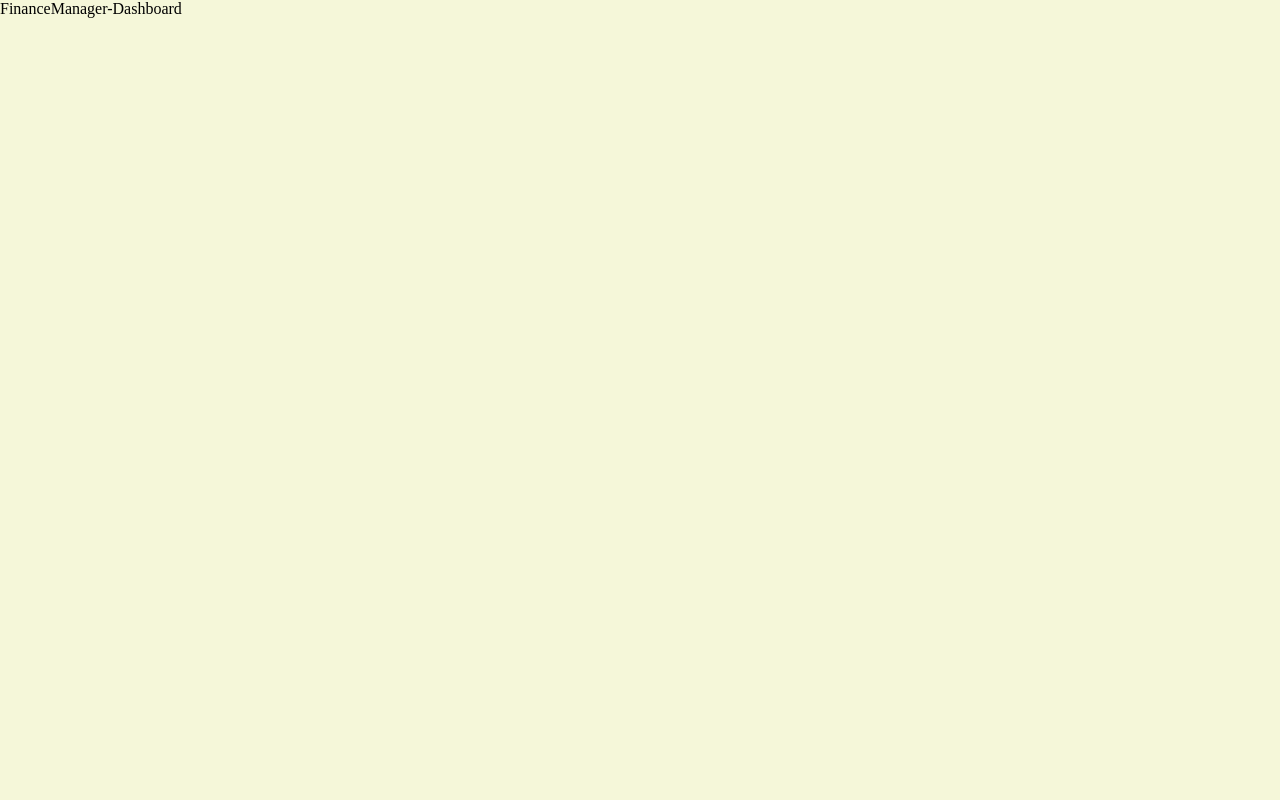
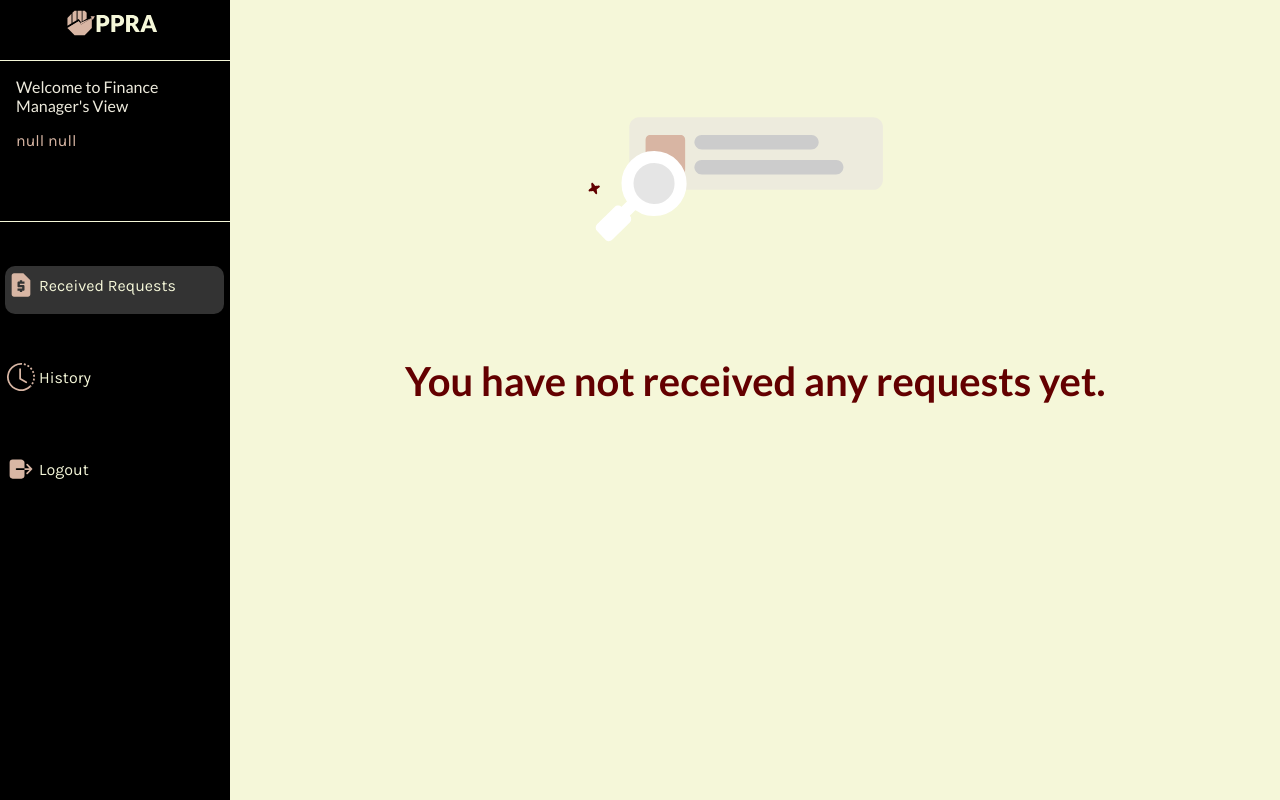
Before and after one commit to Jo1cindi/ppra-imprest-system, a React (Create React App) app: page /FinanceManagerDashboard in a window 1280 px wide. Built offline with nearby package versions, Linux system fonts and the light colour scheme.

Commit message:
Finished up finance manager dashboard

```diff
--- a/src/App.js
+++ b/src/App.js
@@ -6,10 +6,11 @@ import Register from './Onboarding/Register';
 import ResetPin from './Onboarding/ResetPin';
 import EmployeeDashboard from './Dashboard/EmployeeDashboard/Employee-Dashboard';
 import AccountantDashboard from './Dashboard/Accountant-Dashboard';
-import FinanceManagerDashboard from './Dashboard/FinanceManager-Dashboard';
+import FinanceManagerDashboard from './Dashboard/Finance Manager Dashboard/FinanceManager-Dashboard';
 import Receipts from './Dashboard/EmployeeDashboard/Receipts';
 import ViewRequests from './Dashboard/EmployeeDashboard/ViewRequests';
 import EmployeeNotifications from './Dashboard/EmployeeDashboard/EmployeeNotifications';
+import History from './Dashboard/Finance Manager Dashboard/History';
 
 const PPRAImprest = () => {
 
@@ -28,6 +29,7 @@ const PPRAImprest = () => {
       <Route path="/ViewRequests" exact element={<ViewRequests />} />
       <Route path="/Receipts" exact element={ <Receipts/>} />
       <Route path="/EmployeeNotifications" exact element={ <EmployeeNotifications/>} />
+      <Route path="/History" exact element={ <History/>} />
       </Routes>
      </Router>
     </div>
--- /dev/null
+++ b/src/Components/FinanceManagerSidebar.js
@@ -0,0 +1,57 @@
+import React from 'react';
+import "../Dashboard/DashboardStyles.css";
+import LogoLight from './LogoLight';
+import {MdRequestPage} from 'react-icons/md';
+import {BsClockHistory} from 'react-icons/bs';
+import { NavLink } from 'react-router-dom';
+import { IoLogOut} from 'react-icons/io5'
+
+const FinanceManagerSidebar = () => {
+
+  const userFirstName = localStorage.getItem("firstName")
+  const userLastName = localStorage.getItem("lastName")
+  const name = userFirstName + ' ' +userLastName
+
+  const welcome = "Welcome to Finance Manager's View"
+  return (
+    <div>
+      <div className='fmSidebar'>
+    <LogoLight/>
+    <div className = "fmName">
+      <div className = "greeting">
+        <p>{welcome}</p>
+      </div>
+      <div className= "name">
+        <p>{name}</p>
+      </div>
+    </div>
+    <div className="fmenu">
+
+     <div className="fmmenuItem">
+      <NavLink to="/FinanceManagerDashboard" className={({isActive})=> isActive ? "activeNavlink" : "inactiveNavlink"}>
+      <MdRequestPage className='menuIcon'/>
+      <div className='linkDesc'>Received Requests</div>
+      </NavLink>
+     </div>
+
+     <div className="fmmenuItem">
+      <NavLink to="/History" className={({isActive})=> isActive ? "activeNavlink" : "inactiveNavlink"}>
+      <BsClockHistory className='menuIcon'/>
+      <div className='linkDesc'>History</div>
+      </NavLink>
+     </div>
+
+     <div className="fmmenuItem">
+      <NavLink to="/LandingPage" className={({isActive})=> isActive ? "activeNavlink" : "inactiveNavlink"}>
+      <IoLogOut className='menuIcon'/>
+       <div className='linkDesc'>Logout</div>
+      </NavLink>
+     </div>
+
+    </div>
+    </div>
+    </div>
+  )
+}
+
+export default FinanceManagerSidebar;
--- a/src/Dashboard/DashboardStyles.css
+++ b/src/Dashboard/DashboardStyles.css
@@ -16,9 +16,27 @@ body{
   position: fixed;
   background-color: #000000;
 }
+.fmSidebar{
+  position: fixed;
+  width: 18%;
+  height: 100%;
+  position: fixed;
+  background-color: #000000;
+}
 .userName{
   width: 100%;
   height: 14%;
+  margin-top: 10px;
+  border-top: 0.5px solid #F5F7D9;
+  border-bottom: 0.5px solid #F5F7D9;
+  color: #EEEBDD;
+  text-align: left;
+  font-size: 16px;
+  font-family: Lato, sans-serif;
+}
+.fmName{
+  width: 100%;
+  height: 20%;
   margin-top: 10px;
   border-top: 0.5px solid #F5F7D9;
   border-bottom: 0.5px solid #F5F7D9;
@@ -44,9 +62,22 @@ body{
   flex-direction: column;
   justify-content: space-evenly;
 }
+.fmenu{
+  width: 95%;
+  height: 40%;
+  margin-left: 5px;
+  display: flex;
+  flex-direction: column;
+  justify-content: space-evenly;
+}
 .menuItem{
   width: 95%;
   height: 10%;
+  list-style: none;
+}
+.fmmenuItem{
+  width: 100%;
+  height: 15%;
   list-style: none;
 }
 .activeNavlink{
@@ -401,3 +432,22 @@ body{
   color: #630000;
   text-align: center;
 }
+
+
+/* Finance Manager Dashboard */
+.fmDashboardContent{
+  position: absolute;
+  width: 82vw;
+  height: 100vh;
+  left: 18%;
+}
+
+
+
+/* History */
+.requestHistoryContent{
+  position: absolute;
+  width: 82vw;
+  height: 100vh;
+  left: 18%;
+}
--- a/src/Dashboard/EmployeeDashboard/ViewRequests.js
+++ b/src/Dashboard/EmployeeDashboard/ViewRequests.js
@@ -7,6 +7,7 @@ import { AiFillCheckCircle } from "react-icons/ai";
 
 const ViewRequests = () => {
   const [requests, setRequests] = useState([{}]);
+  const [loading, setLoading] = useState(false)
   useEffect(() => {
     fetchRequests();
   }, []);
@@ -21,6 +22,7 @@ const ViewRequests = () => {
       .then((response) => {
         if (response.status === 200) {
           setRequests(response.data.data);
+          setLoading(true)
         }
         console.log(response.data.data);
         console.log(response);
@@ -31,7 +33,7 @@ const ViewRequests = () => {
   };
 
   const showRequests = () => {
-    if (requests.length > 0) {
+    if (loading) {
       return (
         <div className="employeeRequestsPage">
           <div className="space"></div>
--- /dev/null
+++ b/src/Dashboard/Finance Manager Dashboard/FinanceManager-Dashboard.js
@@ -0,0 +1,32 @@
+import React from 'react';
+import FinanceManagerSidebar from '../../Components/FinanceManagerSidebar';
+import Animation from "../../Images/EmptyRec.json";
+import Lottie from "react-lottie-player";
+
+
+const FinanceManagerDashboard = () => {
+
+  const showReceivedRequests = () =>{
+    return (
+      <div className="emptyFmRequestPage">
+          <div className="reqnotAnimation">
+            <Lottie loop animationData={Animation} play />
+          </div>
+          <div className="emptyReqPageCard">
+            <h4>You have not received any requests yet.</h4>
+          </div>
+        </div>
+      );
+  }
+
+  return (
+   <div className='fmDashboard'>
+     <FinanceManagerSidebar/>
+     <div className='fmDashboardContent'>
+      {showReceivedRequests()}
+     </div>
+    </div>
+  )
+}
+
+export default FinanceManagerDashboard
--- /dev/null
+++ b/src/Dashboard/Finance Manager Dashboard/History.js
@@ -0,0 +1,32 @@
+import React from 'react'
+import FinanceManagerSidebar from '../../Components/FinanceManagerSidebar'
+import Animation from "../../Images/EmptyRec.json";
+import Lottie from "react-lottie-player";
+
+
+const History = () => {
+
+  const showHistory = () =>{
+    return (
+      <div className="emptyFmRequestPage">
+      <div className="reqnotAnimation">
+        <Lottie loop animationData={Animation} play />
+      </div>
+      <div className="emptyReqPageCard">
+        <h4>Nothing to show yet.</h4>
+      </div>
+    </div>
+    )
+  }
+
+  return (
+    <div className='requestsHistory'>
+      <FinanceManagerSidebar/>
+      <div className='requestHistoryContent'>
+        {showHistory()}
+      </div>
+    </div>
+  )
+}
+
+export default History
--- a/src/Dashboard/FinanceManager-Dashboard.js
+++ /dev/null
@@ -1,9 +0,0 @@
-import React from 'react'
-
-const FinanceManagerDashboard = () => {
-  return (
-    <div>FinanceManager-Dashboard</div>
-  )
-}
-
-export default FinanceManagerDashboard
--- a/src/Onboarding/Login.js
+++ b/src/Onboarding/Login.js
@@ -152,6 +152,9 @@ const Login = () => {
         headers: {"Content-Type": "application/json"}
       }).then((response)=>{
         navigate("/FinanceManagerDashboard")
+        localStorage.setItem('firstName', response.data.firstName)
+        localStorage.setItem('lastName', response.data.lastName)
+        localStorage.setItem('email', response.data.email)
         console.log(response)
       }).catch((error)=>{
         if(error.response.status === 401){
```
